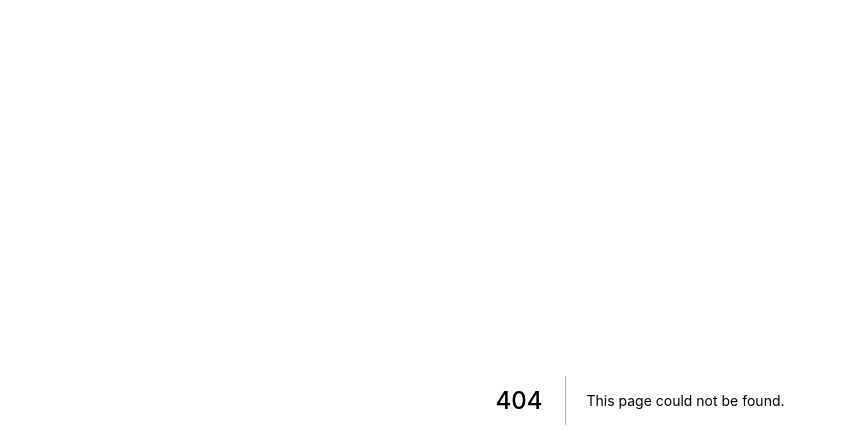
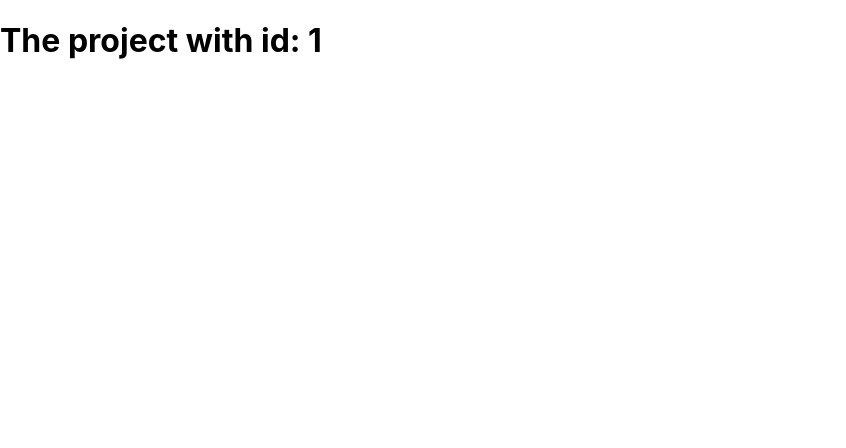
Before and after one commit to plamenkoyovchev/react-nextjs, a Next.js app: page /portfolio/1 in a window 1280 px wide. Before the commit this address had no page. Shown: the top 448 px of the page, without its empty margins (0-846 px from the left). Built offline with nearby package versions, Linux system fonts and the light colour scheme.

Commit message:
Router usage sample

```diff
--- /dev/null
+++ b/pages/portfolio/[projectid].js
@@ -0,0 +1,15 @@
+import { route } from "next/dist/next-server/server/router";
+import { useRouter } from "next/router";
+
+const PortfolioProjectPage = () => {
+    const { query } = useRouter();
+    const { projectid } = query;
+
+    return (
+        <div>
+            <h1>The project with id: {`${projectid}`}</h1>
+        </div>
+    );
+};
+
+export default PortfolioProjectPage;
```
